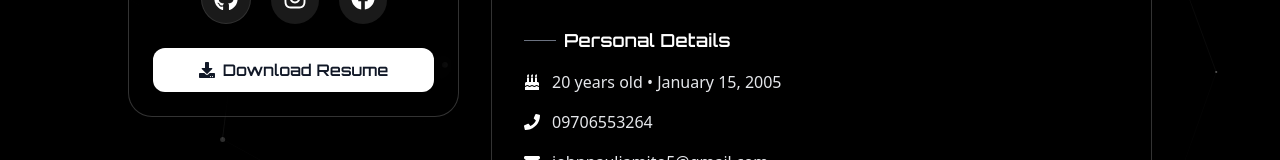
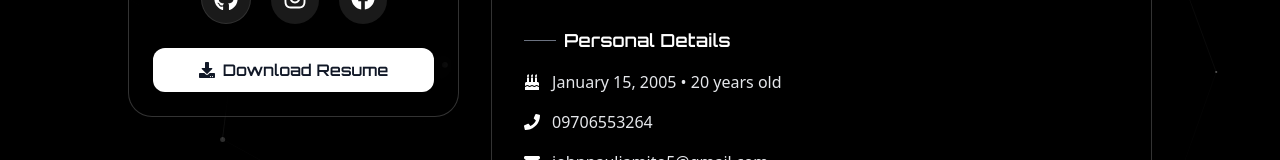
Before and after one commit to Jayp33333/Jaypee-Portfolio, a React (Vite) app in the folder jaypee-portfolio/: page /about in a window 1280 px wide. Shown: the part 479-639 px from the top of the page. Built offline with nearby package versions, Linux system fonts and the light colour scheme.

Commit message:
changing

```diff
--- a/jaypee-portfolio/src/pages/About.jsx
+++ b/jaypee-portfolio/src/pages/About.jsx
@@ -311,8 +311,8 @@ const About = () => {
                   <div className="flex items-center text-gray-200">
                     <FaBirthdayCake className="mr-2 sm:mr-3 text-white flex-shrink-0" />
                     <span className="break-words">
-                      {personalDetails.age} years old •{" "}
-                      {personalDetails.birthdate}
+                      {personalDetails.birthdate} •{" "}
+                      {personalDetails.age} years old
                     </span>
                   </div>
 
```
